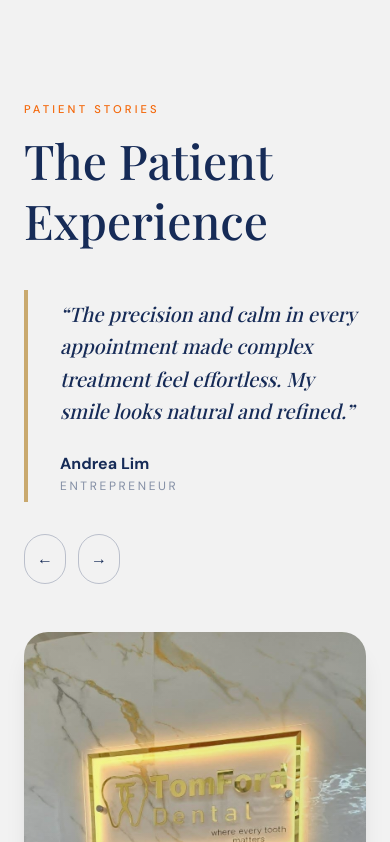
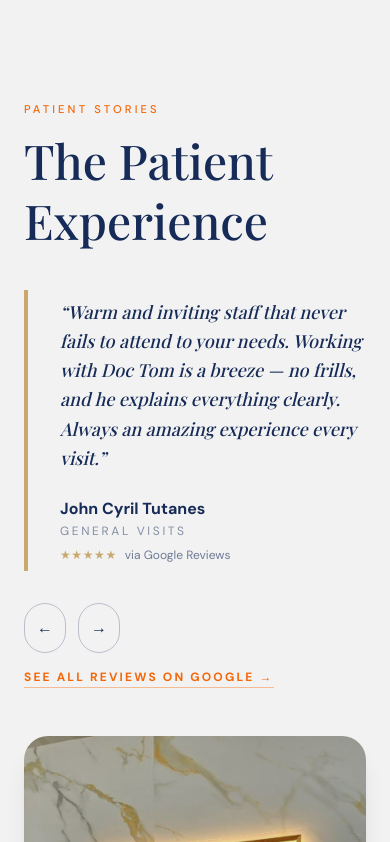
Before and after one commit to pjdomingo/tomford-dental-website, a plain HTML site: page index.html in a window 390 px wide. Shown: the part 6066-6908 px from the top of the page. Drawn offline with nearby package versions, Linux system fonts and the light colour scheme; a web font is replaced by a local one.

Commit message:
Replace placeholder testimonials with real Google reviews + add patient photo gallery
Testimonials section:
- Replaced 4 placeholder testimonials (fake names like Andrea Lim,
  Michael Santos) with 6 real 5-star Google reviews from actual
  patients (consent confirmed by clinic)
- Each testimonial shows the service they received (e.g. 'ROOT CANAL
  THERAPY', 'WISDOM TOOTH EXTRACTION') in place of made-up job titles
- Added 5-star rating display + 'via Google Reviews' source attribution
- Added 'See all reviews on Google' link out next to the prev/next nav
- Reduced quote font size slightly (text-xl/2xl -> text-lg/xl) to
  accommodate longer multi-sentence quotes
- Kept the existing carousel side image per user request

New Patient Gallery section (between Testimonials and FAQ):
- 6 real patient photos at the clinic with Doc Tom
- 2x3 grid (3 cols on desktop, 2 on mobile)
- Section heading: 'The TomFord Family — Real Patients. Real Smiles.'
- No names or captions per photo — visual social proof separate from
  the review text (intentional, since photo subjects != review authors)
- Lazy-loaded for perf; subtle hover scale animation
- Photos copied to assets/patients/patient-01.jpg through 06.jpg

```diff
--- a/index.html
+++ b/index.html
@@ -798,17 +798,24 @@
 
                     <div class="mt-10" id="testimonialContent">
                         <article id="testimonialArticle" class="testimonial-fade border-l-4 border-gold pl-8 py-2">
-                            <p id="testimonialQuote" class="font-display text-xl lg:text-2xl italic leading-relaxed text-secondary"></p>
+                            <p id="testimonialQuote" class="font-display text-lg lg:text-xl italic leading-relaxed text-secondary"></p>
                             <div class="mt-6 flex items-center gap-4">
                                 <div>
                                     <p id="testimonialName" class="text-base font-semibold text-secondary"></p>
                                     <p id="testimonialTitle" class="mt-0.5 text-xs tracking-[0.22em] text-secondary/50"></p>
+                                    <p id="testimonialSource" class="mt-2 text-xs text-secondary/60 flex items-center gap-2">
+                                        <span class="text-gold tracking-wider">&#9733;&#9733;&#9733;&#9733;&#9733;</span>
+                                        <span>via Google Reviews</span>
+                                    </p>
                                 </div>
                             </div>
                         </article>
-                        <div class="mt-8 flex gap-3">
-                            <button id="prevTestimonial" aria-label="Previous testimonial" class="rounded-full border border-secondary/25 p-3 text-secondary transition hover:border-primary hover:text-primary">&#8592;</button>
-                            <button id="nextTestimonial" aria-label="Next testimonial" class="rounded-full border border-secondary/25 p-3 text-secondary transition hover:border-primary hover:text-primary">&#8594;</button>
+                        <div class="mt-8 flex items-center justify-between flex-wrap gap-4">
+                            <div class="flex gap-3">
+                                <button id="prevTestimonial" aria-label="Previous testimonial" class="rounded-full border border-secondary/25 p-3 text-secondary transition hover:border-primary hover:text-primary">&#8592;</button>
+                                <button id="nextTestimonial" aria-label="Next testimonial" class="rounded-full border border-secondary/25 p-3 text-secondary transition hover:border-primary hover:text-primary">&#8594;</button>
+                            </div>
+                            <a href="https://www.google.com/search?q=TomFord+Dental+Clinic+Pasig+reviews" target="_blank" rel="noopener noreferrer" class="text-xs tracking-[0.18em] uppercase text-primary font-semibold border-b border-primary/40 hover:border-primary transition pb-0.5">See all reviews on Google &rarr;</a>
                         </div>
                     </div>
                 </div>
@@ -816,6 +823,37 @@
                 <div class="reveal relative overflow-hidden rounded-3xl lg:col-span-5 shadow-xl delay-200">
                     <img src="assets/480877265_122112631292736343_7297044902032121582_n.jpg" alt="Patient testimonial" class="h-full min-h-[580px] w-full object-cover" />
                     <div class="absolute inset-0 bg-gradient-to-br from-transparent to-secondary/20"></div>
+                </div>
+            </div>
+        </section>
+
+        <!-- ═══════════════ PATIENT GALLERY ═══════════════════ -->
+        <section id="patient-gallery" class="py-24 bg-white">
+            <div class="mx-auto max-w-7xl px-6 lg:px-10">
+                <div class="reveal mb-12 max-w-2xl mx-auto text-center">
+                    <span class="section-label">The TomFord Family</span>
+                    <h2 class="mt-3 font-display text-4xl lg:text-5xl text-secondary leading-tight">Real Patients.<br/>Real Smiles.</h2>
+                    <p class="mt-5 text-secondary/70 leading-relaxed">Across cleanings, extractions, root canals, and everything in between — these are some of the people who trust us with their care.</p>
+                </div>
+                <div class="grid grid-cols-2 md:grid-cols-3 gap-3 lg:gap-5">
+                    <div class="reveal relative overflow-hidden rounded-2xl shadow-md group">
+                        <img src="assets/patients/patient-01.jpg" alt="TomFord Dental patient with Doc Tom" loading="lazy" class="h-72 lg:h-80 w-full object-cover transition duration-500 group-hover:scale-105" />
+                    </div>
+                    <div class="reveal relative overflow-hidden rounded-2xl shadow-md group delay-100">
+                        <img src="assets/patients/patient-02.jpg" alt="TomFord Dental family visit" loading="lazy" class="h-72 lg:h-80 w-full object-cover transition duration-500 group-hover:scale-105" />
+                    </div>
+                    <div class="reveal relative overflow-hidden rounded-2xl shadow-md group delay-200">
+                        <img src="assets/patients/patient-03.jpg" alt="TomFord Dental patients with Doc Tom" loading="lazy" class="h-72 lg:h-80 w-full object-cover transition duration-500 group-hover:scale-105" />
+                    </div>
+                    <div class="reveal relative overflow-hidden rounded-2xl shadow-md group delay-100">
+                        <img src="assets/patients/patient-04.jpg" alt="TomFord Dental family with Doc Tom" loading="lazy" class="h-72 lg:h-80 w-full object-cover transition duration-500 group-hover:scale-105" />
+                    </div>
+                    <div class="reveal relative overflow-hidden rounded-2xl shadow-md group delay-200">
+                        <img src="assets/patients/patient-05.jpg" alt="TomFord Dental patient with Doc Tom" loading="lazy" class="h-72 lg:h-80 w-full object-cover transition duration-500 group-hover:scale-105" />
+                    </div>
+                    <div class="reveal relative overflow-hidden rounded-2xl shadow-md group delay-300">
+                        <img src="assets/patients/patient-06.jpg" alt="TomFord Dental patient with Doc Tom" loading="lazy" class="h-72 lg:h-80 w-full object-cover transition duration-500 group-hover:scale-105" />
+                    </div>
                 </div>
             </div>
         </section>
@@ -1282,11 +1320,38 @@
         });
 
         // ─── TESTIMONIALS ────────────────────────────────────
+        // Real 5-star reviews from Google. All patients consented to publication.
         const testimonialData = [
-            { quote: "The precision and calm in every appointment made complex treatment feel effortless. My smile looks natural and refined.", name: "Andrea Lim", title: "ENTREPRENEUR" },
-            { quote: "From diagnostics to final restorations, the team explained every decision with clarity. The results exceeded my expectations.", name: "Michael Santos", title: "ARCHITECT" },
-            { quote: "I came in for emergency care and stayed for long-term treatment. The service standards here are truly world-class.", name: "Danica Rivera", title: "CREATIVE DIRECTOR" },
-            { quote: "Tomford Clinic combines technology and empathy in a way that feels rare. Every visit has been smooth and reassuring.", name: "Paolo de Vera", title: "PRIVATE CLIENT" },
+            {
+                quote: "Warm and inviting staff that never fails to attend to your needs. Working with Doc Tom is a breeze — no frills, and he explains everything clearly. Always an amazing experience every visit.",
+                name: "John Cyril Tutanes",
+                title: "GENERAL VISITS"
+            },
+            {
+                quote: "Dr. Tom has very light hands, making the procedure much more comfortable than I expected. He was highly professional and explained everything clearly throughout the treatment. The clinic itself was also very clean and well-maintained. I highly recommend Tomford Dental Clinic to anyone looking for quality dental care.",
+                name: "Lene Santiago",
+                title: "TOOTH EXTRACTION"
+            },
+            {
+                quote: "Very professional, gentle, and took the time to explain the procedure clearly, which really helped ease my nerves. The extraction itself was quick and much less painful than I expected. The clinic is clean, well-organized, and truly gives you confidence in the quality of care you’re receiving.",
+                name: "Homer Angel",
+                title: "MOLAR EXTRACTION"
+            },
+            {
+                quote: "Dr. Tom was calm, professional, and explained the entire procedure clearly, which really helped reduce my anxiety. The treatment was gentle and virtually painless, and I felt comfortable throughout. I’m very happy with the results and would highly recommend Dr. Tom for anyone needing root canal treatment.",
+                name: "Marco Singgh",
+                title: "ROOT CANAL THERAPY"
+            },
+            {
+                quote: "11/10! Huge thanks to Doc Tom for making my wisdom tooth extraction smooth and painless. I thought it would take 2 hours since my case wasn’t easy, but he finished in just 1 hour. Magaan ang kamay, gentle, very considerate — you can feel he is truly skilled. The clinic is super clean and the staff are friendly and welcoming.",
+                name: "Pearl Margaret",
+                title: "WISDOM TOOTH EXTRACTION"
+            },
+            {
+                quote: "The clinic is very clean, well-organized, and comfortable. Doc Tom has very light hands and made me feel comfortable throughout my procedure. He explained everything clearly and was very accommodating with my questions. Overall, a very positive experience and we truly appreciated the warm and welcoming environment.",
+                name: "Maria Agnes",
+                title: "CLEANING & CONSULTATION"
+            },
         ];
 
         const quoteEl   = document.getElementById('testimonialQuote');
```
Also changed, not shown: assets/patients/patient-01.jpg (added), assets/patients/patient-02.jpg (added), assets/patients/patient-03.jpg (added), assets/patients/patient-04.jpg (added), assets/patients/patient-05.jpg (added), assets/patients/patient-06.jpg (added).
